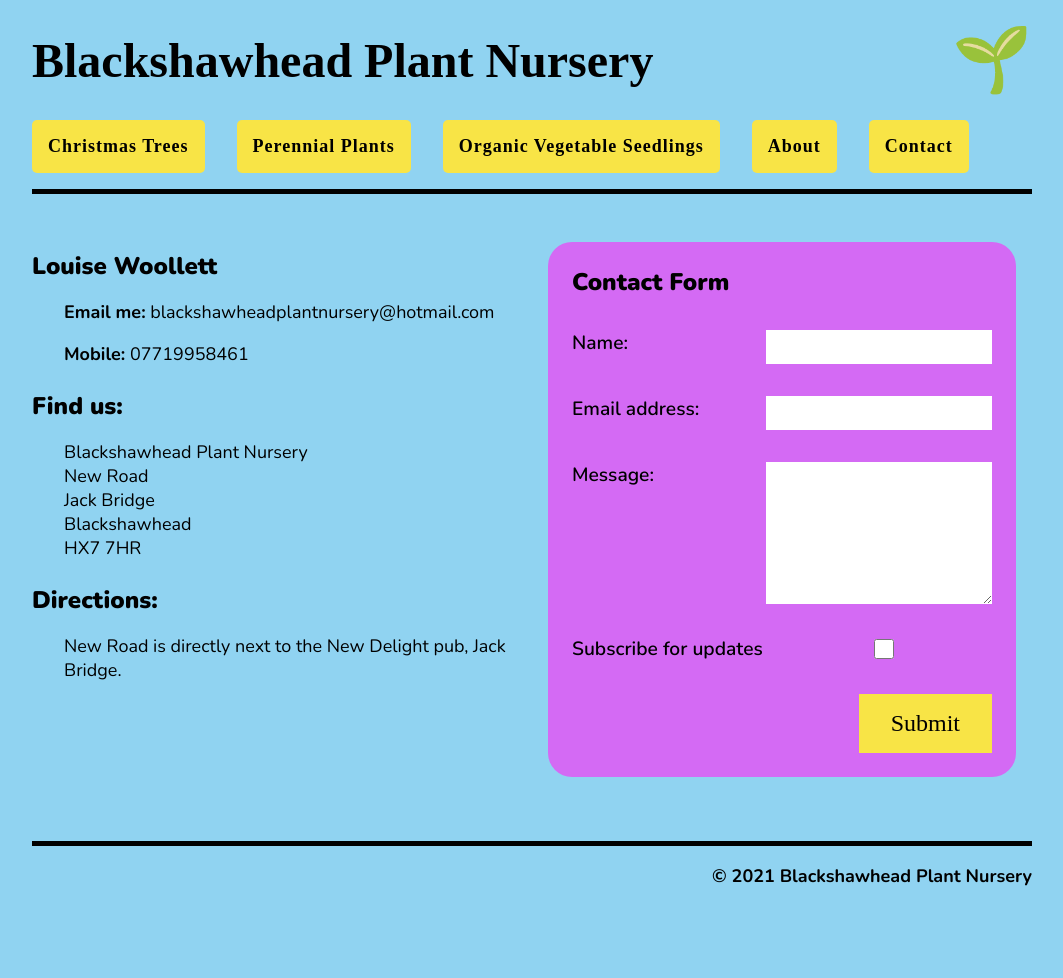
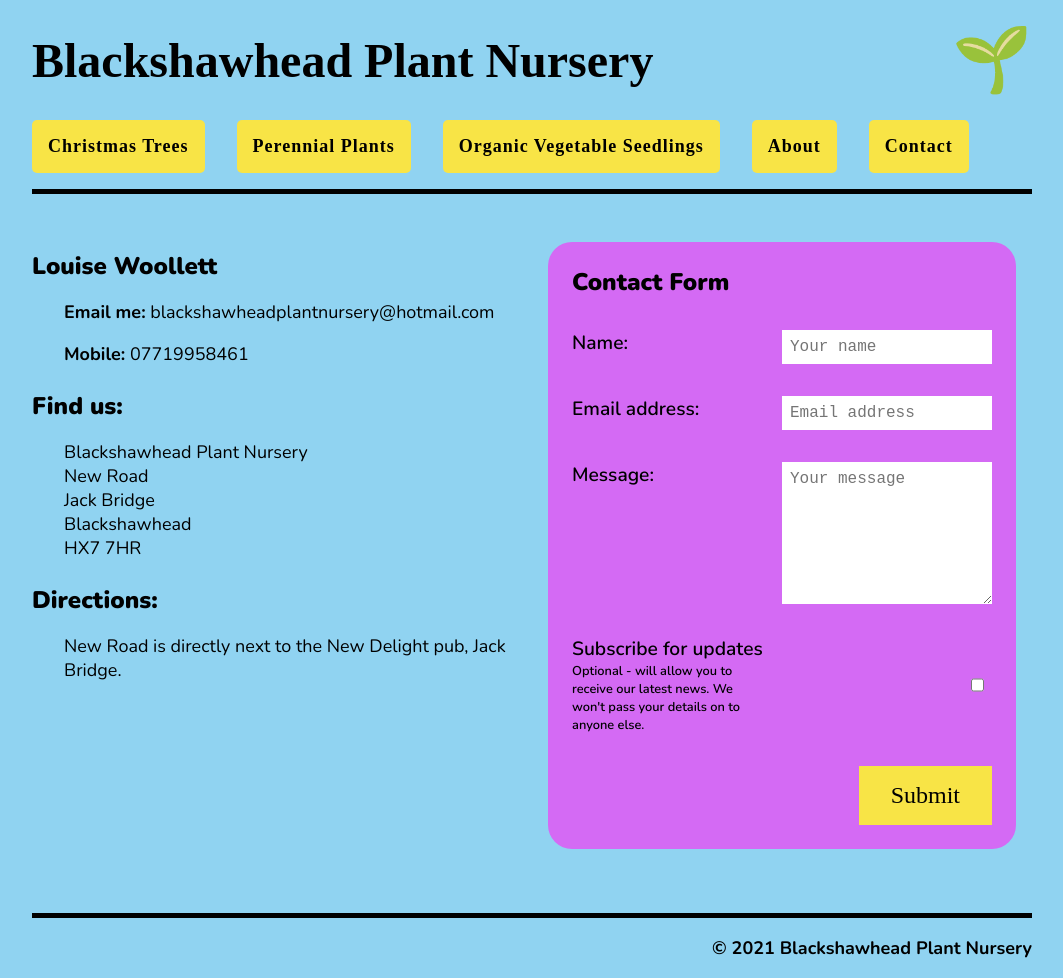
Before and after one commit to jasminechatfield/blackshawhead-plant-nursery, a Jekyll site: the page built from contact.md, in a window 1280 px wide. Shown: the whole page, without its empty margins (108-1171 px from the left). Built offline with Jekyll 4.4.1, drawn with Linux system fonts in a browser that asks for light colours; some web fonts are replaced; before the commit the page ends 906 px from its top, so only the background shows below that.

Commit message:
Contact form finished

```diff
--- a/_layouts/contact.html
+++ b/_layouts/contact.html
@@ -5,16 +5,45 @@ layout: frame
 <div class="contact">
    <div class="contact__info">{{content}}</div>
    <div class="contact__form">
-      <form class="contact__form__form">
+      <form
+         class="contact__form__form"
+         action="https://formsubmit.co/blackshawheadplantnursery@hotmail.com"
+         method="POST"
+      >
          <h3>Contact Form</h3>
-         <label><span>Name: </span><input name="name" /></label>
-         <label><span>Email address: </span><input name="email" /></label>
          <label
-            ><span>Message: </span><textarea name="message" rows="7"></textarea>
+            ><span>Name: </span
+            ><input name="name" type="text" placeholder="Your name" required
+         /></label>
+         <label
+            ><span>Email address: </span
+            ><input
+               name="email"
+               type="email"
+               placeholder="Email address"
+               required
+         /></label>
+         <label
+            ><span>Message: </span
+            ><textarea
+               placeholder="Your message"
+               name="message"
+               rows="7"
+               required
+            ></textarea>
          </label>
          <label
-            ><span>Subscribe for updates</span>
-            <input type="checkbox" name="subscribe"
+            ><span
+               ><span>Subscribe for updates</span>
+               <span class="contact__form__form__small"
+                  >Optional - will allow you to receive our latest news. We
+                  won't pass your details on to anyone else.</span
+               ></span
+            >
+            <input
+               type="checkbox"
+               name="subscribe"
+               class="contact__form__form__checkbox"
          /></label>
          <div class="contact__form__button">
             <button type="submit">Submit</button>
--- a/_sass/_contact.sass
+++ b/_sass/_contact.sass
@@ -1,28 +1,56 @@
 .contact
-  display: grid
-  grid-template-columns: 1fr
+
   +for-tablet-landscape-up
+    display: grid
+    grid-template-columns: 1fr
     grid-template-columns: 1fr 1fr
     margin-top: 2rem
   &__form
+    margin-top: 3rem
+    +for-tablet-landscape-up
+      margin-top: 0
     &__form
-      margin: 1rem
+      box-sizing: border-box
       padding: 1.5rem
       background-color: #D46AF4
       border-radius: 1.5rem
+      width: 100%
+      +for-tablet-landscape-up
+        margin: 1rem
+        width: initial
+      &__small
+        display: block
+        font-size: 0.8rem
+        +for-tablet-landscape-up
+          width: 50%
       h3
         margin-block-start: 0
+        margin-bottom: 1rem
+        +for-tablet-landscape-up
+          margin-bottom: 0
       label
-        display: flex
-        justify-content: space-between
         font-size: 1.2rem
         margin: 2rem 0
         font-weight: 600
+        +for-tablet-landscape-up
+          display: flex
+          justify-content: space-between
       input, textarea
-        width: 50%
+        font-family: Courier New, Courier, monospace
         padding: 0.5rem
         font-size: 1rem
         border: none
+        display: block
+        width: 100%
+        box-sizing: border-box
+        margin: 1rem 0
+        +for-tablet-landscape-up
+          margin: 0
+          width: 50%
+        &.contact__form__form__checkbox
+          margin: 0.5rem
+          width: initial
+
     &__button
       text-align: right
       button
@@ -35,3 +63,6 @@
           cursor: pointer
           background-color: black
           color: white
+  &__info
+    width: 100%
+    box-sizing: border-box
```
